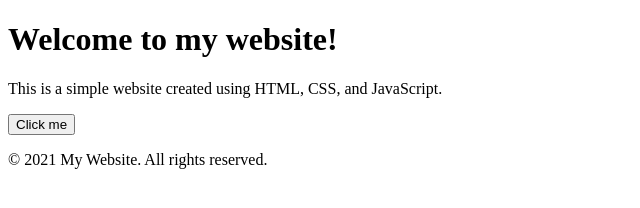
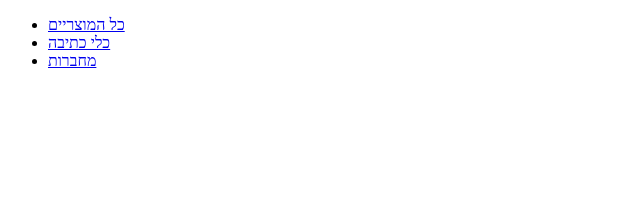
Before and after one commit to TziporaMaroko/psagot_shop, a plain HTML site: page index.html in a window 1280 px wide. Shown: the whole page, without its empty margins (0-640 px from the left). Drawn offline with Linux system fonts and the light colour scheme.

Commit message:
html updated

```diff
--- a/index.html
+++ b/index.html
@@ -8,14 +8,22 @@
 </head>
 <body>
     <div class="main">
-        <div class="container">
-            <h1>Welcome to my website!</h1>
-            <p>This is a simple website created using HTML, CSS, and JavaScript.</p>
-            <button class="button">Click me</button>
+        <div class="sidebar">
+            <ul class="options">
+                <li class="option">
+                    <a href="#" onclick="viewProducts('all')">כל המוצריים</a>
+                </li>
+                <li class="option">
+                    <a href="#" onclick="viewProducts('all')">כלי כתיבה</a>
+                </li>
+                <li class="option">
+                    <a href="#" onclick="viewProducts('all')">מחברות</a>
+                </li>
+            </ul>
         </div>
-        <div class="footer">
-            <p>&copy; 2021 My Website. All rights reserved.</p>
+        <div class="products-container">
         </div>
+
     </div>
     <script src="products.js"></script>
     <script src="main.js"></script>
```
